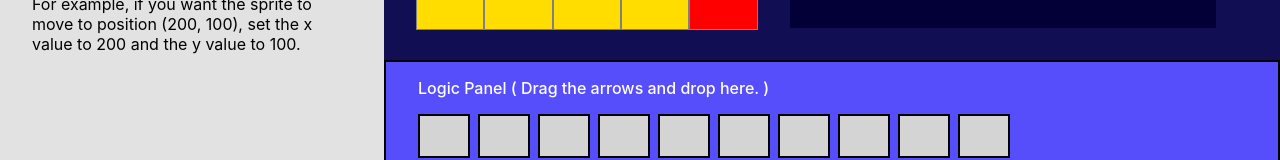
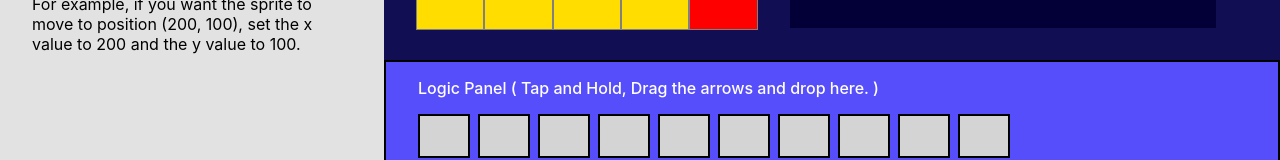
Before and after one commit to Prayansh8/learn_robotics, a React (Create React App) app: page / in a window 1280 px wide. Shown: the part 461-621 px from the top of the page. Built offline with nearby package versions, Linux system fonts and the light colour scheme.

Commit message:
Update Grid.js

```diff
--- a/src/components/Grid.js
+++ b/src/components/Grid.js
@@ -173,7 +173,7 @@ const Grid = () => {
             </div>
           </div>
           <div className="logicpanel">
-            <p>Logic Panel ( Drag the arrows and drop here. )</p>
+            <p>Logic Panel ( Tap and Hold, Drag the arrows and drop here. )</p>
             <div className="drop-zones-container">{dropZones}</div>
           </div>
           <div className="buttonslp">
```
